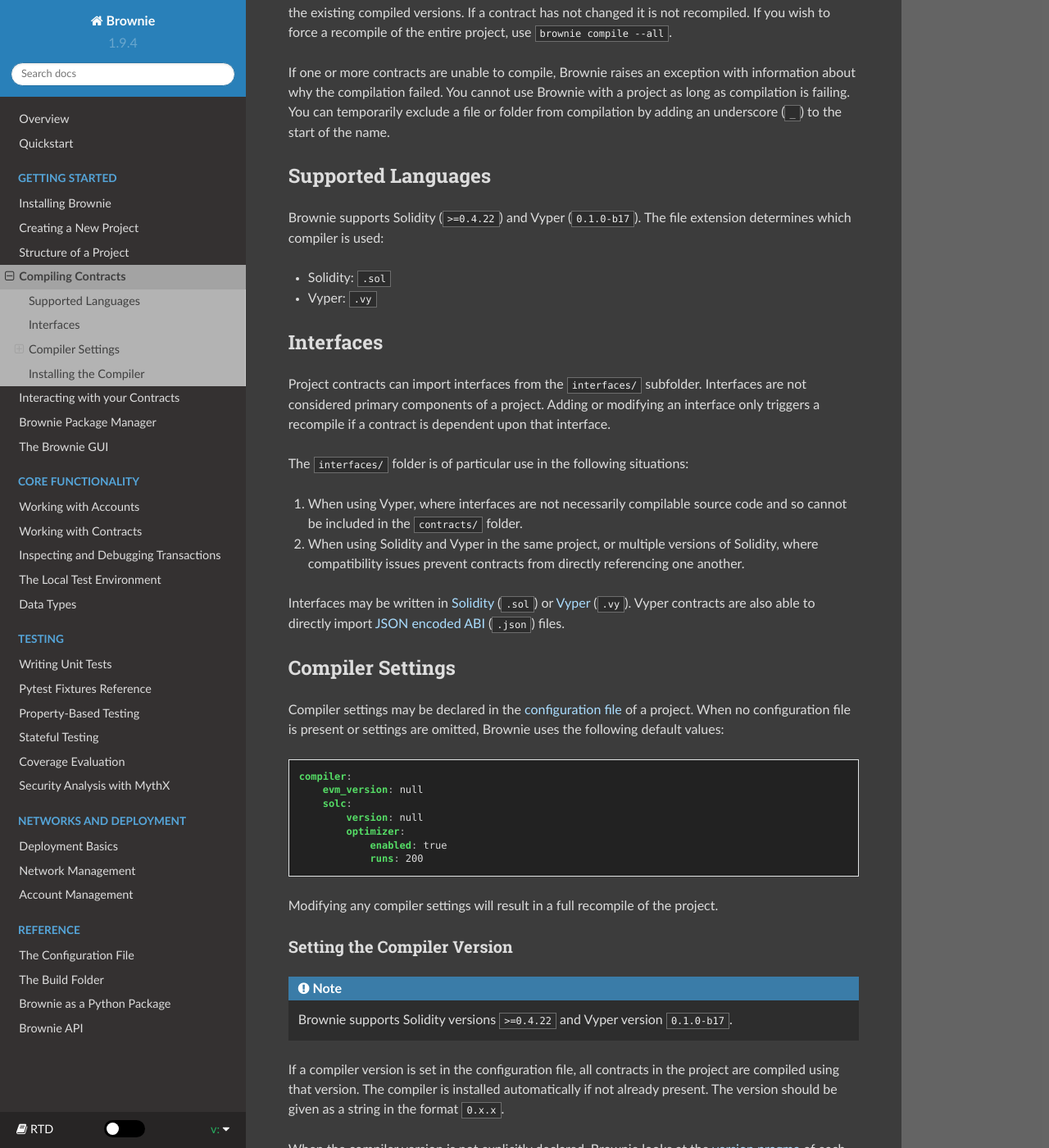
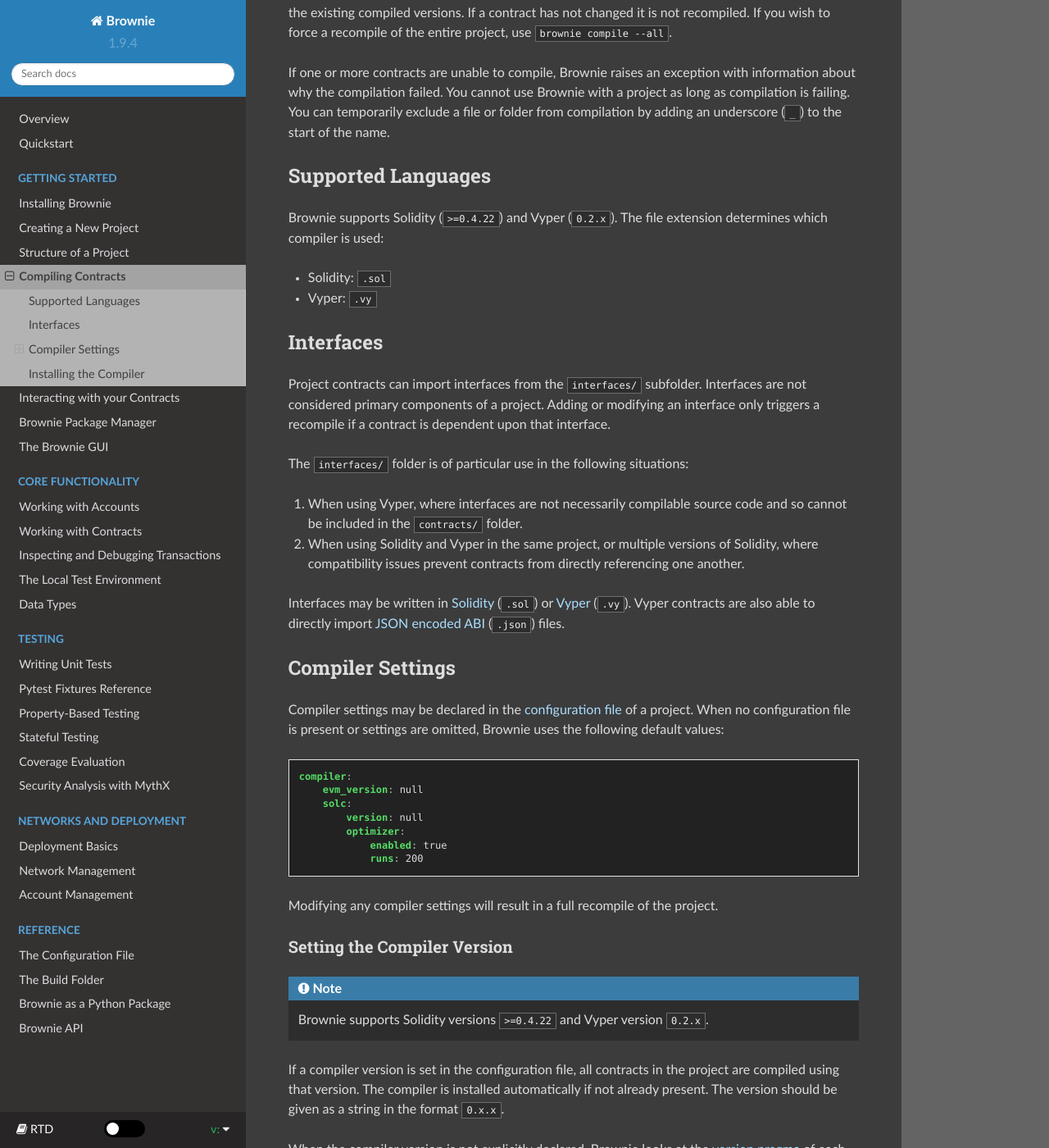
Before and after one commit to eth-brownie/brownie, a Sphinx documentation site: the page built from docs/compile.rst, in a window 1280 px wide and 1400 px high, scrolled down 296 px. Shown: the whole window at 82% size. Built offline with Sphinx 7.4.7 and the Read the Docs theme 2.0.0, drawn with Linux system fonts in a browser that asks for light colours.

Commit message:
doc: bump vyper version in docs

```diff
--- a/docs/compile.rst
+++ b/docs/compile.rst
@@ -17,7 +17,7 @@
 Supported Languages
 ===================
 
-Brownie supports Solidity (``>=0.4.22``) and Vyper (``0.1.0-b17``). The file extension determines which compiler is used:
+Brownie supports Solidity (``>=0.4.22``) and Vyper (``0.2.x``). The file extension determines which compiler is used:
 
 * Solidity: ``.sol``
 * Vyper: ``.vy``
@@ -58,7 +58,7 @@
 
 .. note::
 
-    Brownie supports Solidity versions ``>=0.4.22`` and Vyper version ``0.1.0-b17``.
+    Brownie supports Solidity versions ``>=0.4.22`` and Vyper version ``0.2.x``.
 
 If a compiler version is set in the configuration file, all contracts in the project are compiled using that version. The compiler is installed automatically if not already present. The version should be given as a string in the format ``0.x.x``.
 
```
Also changed, not shown: README.md (+1 -1 lines).
